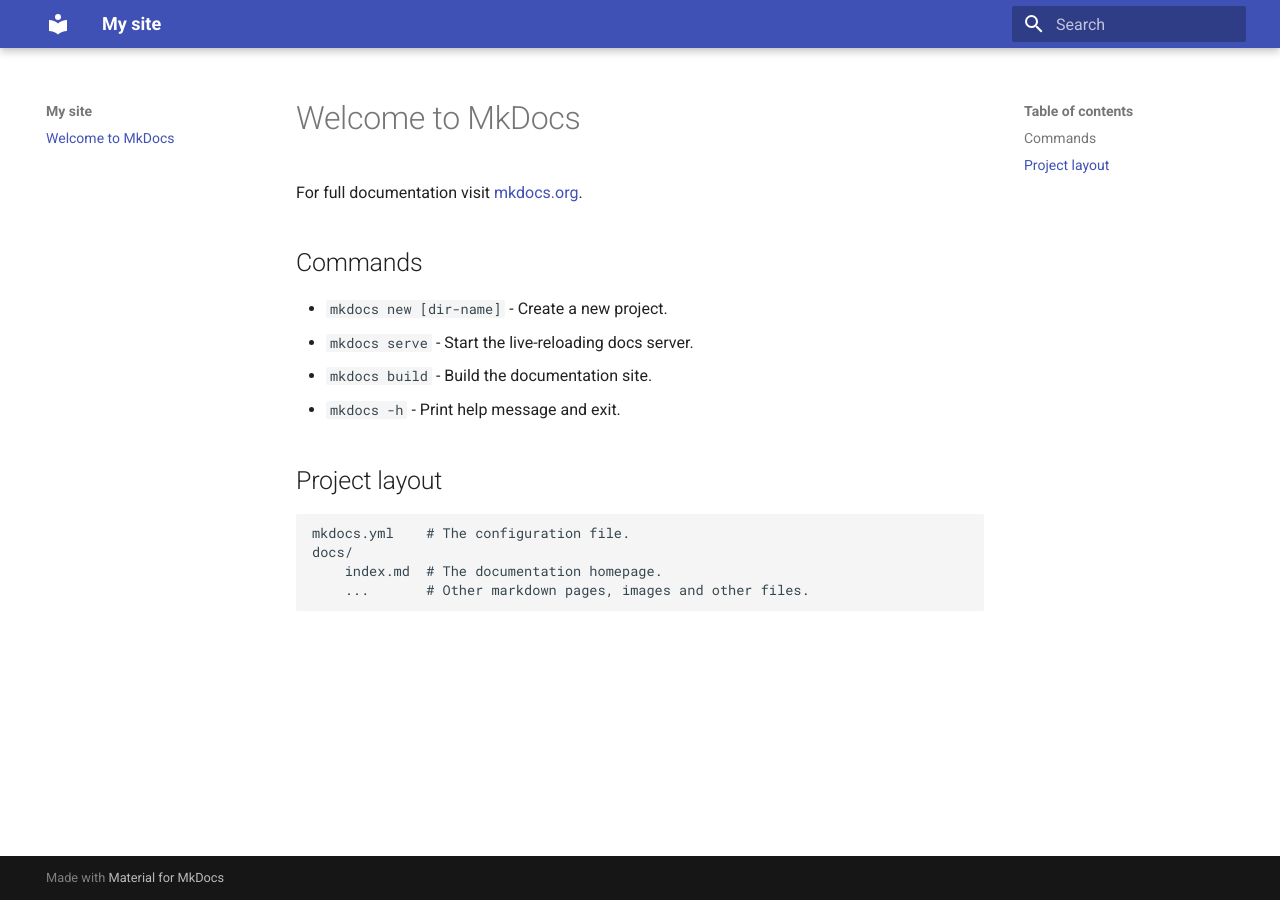
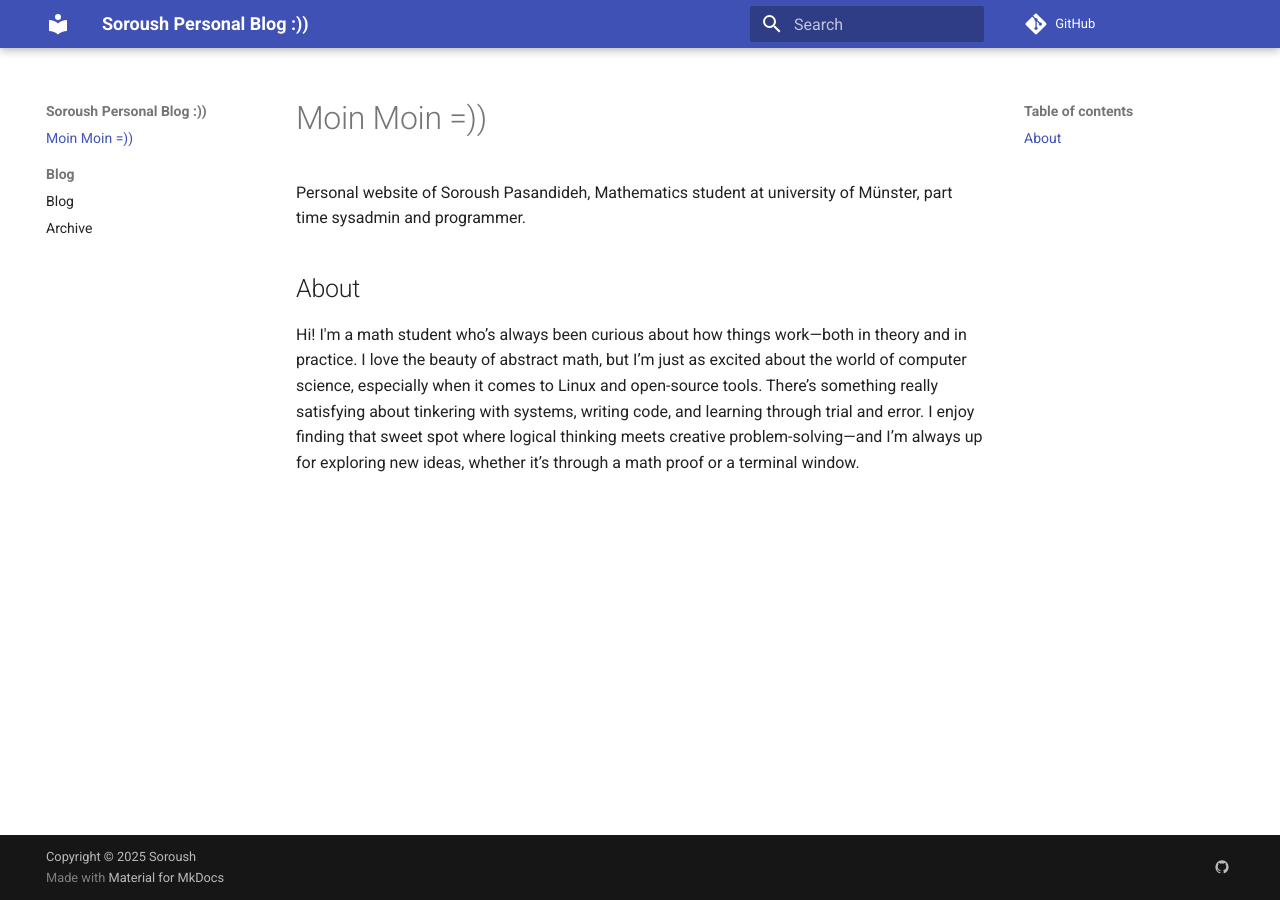
Before and after one commit to Soroush9978/blog, an MkDocs documentation site: the page built from docs/index.md, in a window 1280 px wide. Built offline with MkDocs 1.6.1 and Material for MkDocs 9.7.7, drawn with Linux system fonts in a browser that asks for light colours; comment, search, counter and statistics services are not loaded.

Commit message:
editing content

```diff
--- a/docs/index.md
+++ b/docs/index.md
@@ -1,17 +1,6 @@
-# Welcome to MkDocs
+# Moin Moin =))
 
-For full documentation visit [mkdocs.org](https://www.mkdocs.org).
+Personal website of Soroush Pasandideh, Mathematics student at university of Münster, part time sysadmin and programmer.
 
-## Commands
-
-* `mkdocs new [dir-name]` - Create a new project.
-* `mkdocs serve` - Start the live-reloading docs server.
-* `mkdocs build` - Build the documentation site.
-* `mkdocs -h` - Print help message and exit.
-
-## Project layout
-
-    mkdocs.yml    # The configuration file.
-    docs/
-        index.md  # The documentation homepage.
-        ...       # Other markdown pages, images and other files.
+## About
+Hi! I'm a math student who’s always been curious about how things work—both in theory and in practice. I love the beauty of abstract math, but I’m just as excited about the world of computer science, especially when it comes to Linux and open-source tools. There’s something really satisfying about tinkering with systems, writing code, and learning through trial and error. I enjoy finding that sweet spot where logical thinking meets creative problem-solving—and I’m always up for exploring new ideas, whether it’s through a math proof or a terminal window.
--- a/mkdocs.yml
+++ b/mkdocs.yml
@@ -1,4 +1,39 @@
-site_name: My site
-site_url: https://mydomain.org/mysite
+site_name: Soroush Personal Blog :))
+site_url: https://blog.baboojoo.ir
 theme:
+  features:
+    - content.code.copy
+    - navigation.sections
+    - navigation.top
+  language: en
   name: material
+  palette:
+    primary: custom  # Note: "Primary" should be lowercase; "custom" is valid if defined elsewhere
+    scheme: default
+plugins:
+  - blog
+  - search
+  # - rss:
+  #     match_path: blog/posts/.*
+  #     date_from_meta:
+  #       as_creation: date
+  #     categories:
+  #       - categories
+  #       - tags
+  #     image: https://upload.wikimedia.org/wikipedia/commons/thumb/4/43/Feed-icon.svg/128px-Feed-icon.svg.png
+  # - tags:
+  #     enabled: true
+  #     tags_file: tags.md
+extra:
+  social:
+    - icon: material/github
+      link: https://github.com/Soroush9978  # Removed "!" from URL (likely a typo)
+    # - icon: material/rss
+    #   link: https://msleigh.io/
+copyright: Copyright © 2025 Soroush
+repo_url: https://github.com/Soroush9978/blog
+markdown_extensions:
+  - attr_list
+  - footnotes
+  - md_in_html
+  - pymdownx.arithmatex
```
Also changed, not shown: docs/blog/index.md (added, +1 -0 lines).
